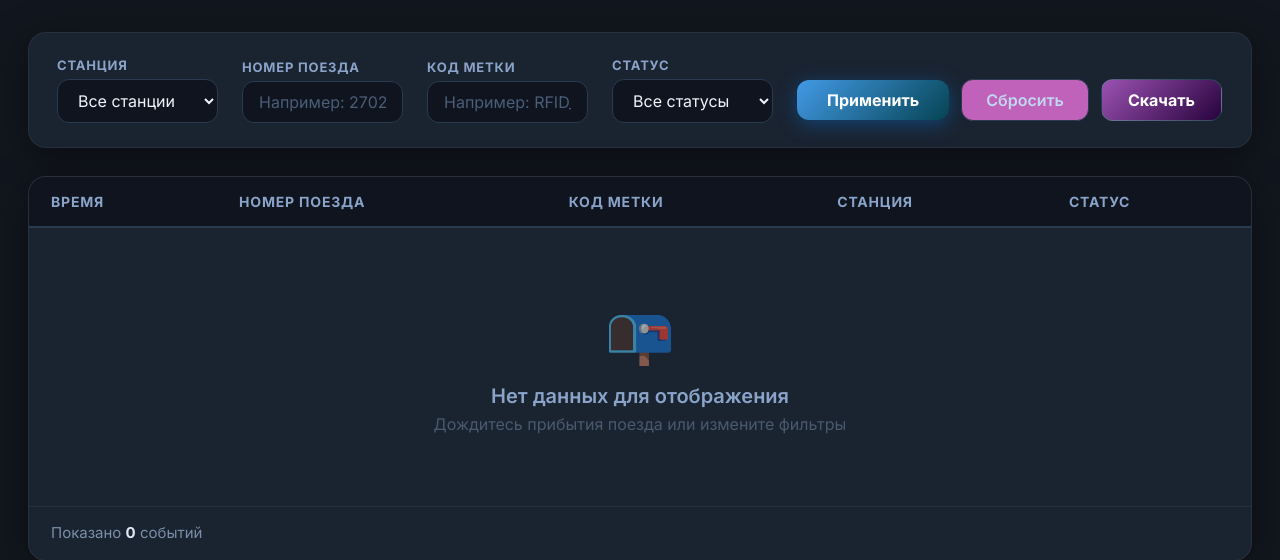
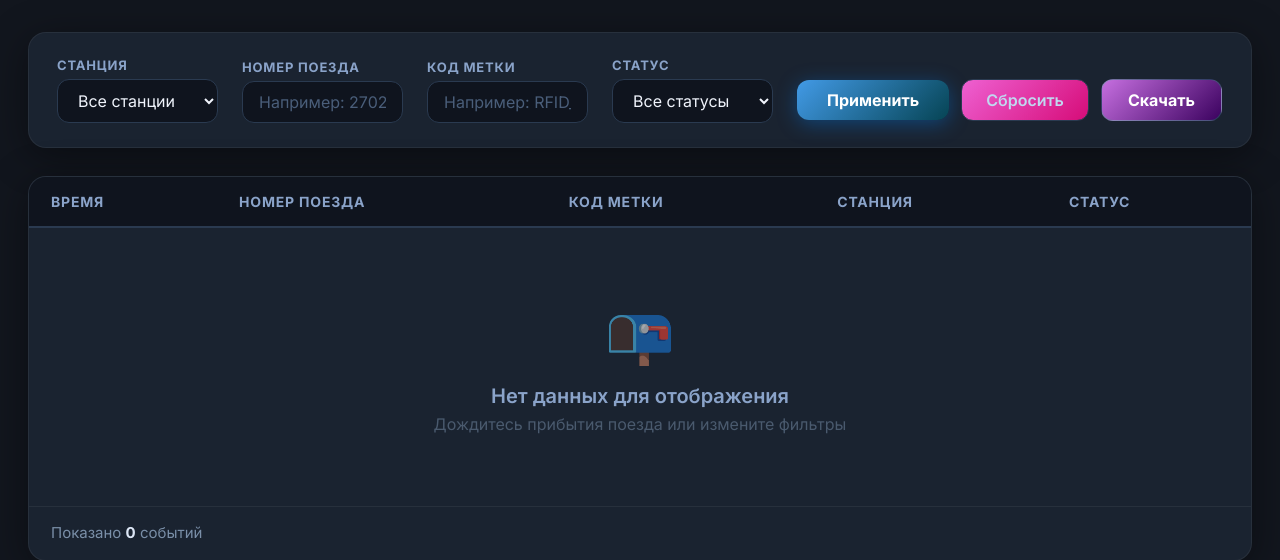
Before and after one commit to avordnaskella/MetroScan, a Django app: page / in a window 1280 px wide. Shown: the part 91-651 px from the top of the page. Run offline with Django 5.2, Linux system fonts and the light colour scheme; the visitor is signed in with stand-in values (Sample User, id 1); data that the repository does not hold is empty.

Commit message:
гтовый дизайн

```diff
--- a/metro_s/metro_project/station_control/templates/dashboard.html
+++ b/metro_s/metro_project/station_control/templates/dashboard.html
@@ -213,7 +213,7 @@
     }
 
     .btn-secondary {
-        background: rgba(198, 100, 190, 0.968);
+        background: linear-gradient(135deg, #ee61d2, #d60c78);
         color: #c0d8f0;
         border: 1px solid #2a3a50;
         padding: 10px 24px;
@@ -228,11 +228,12 @@
     }
 
     .btn-secondary:hover {
-        background: rgba(255, 255, 255, 0.14);
+        transform: translateY(-2px);
+        box-shadow: 0 8px 32px rgba(220, 128, 210, 0.5);
     }
 
     .btn-export {
-        background: linear-gradient(135deg, #9c52b3, #27033d);
+        background: linear-gradient(135deg, #c66fe0, #3b025f);
         color: white;
         border: 1px solid rgba(0, 220, 100, 0.25);
         padding: 10px 26px;
```
Also changed, not shown: 3 other files.
